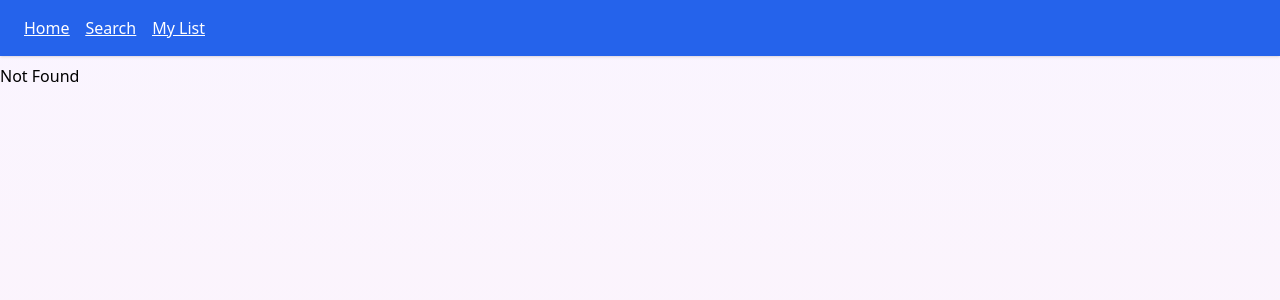
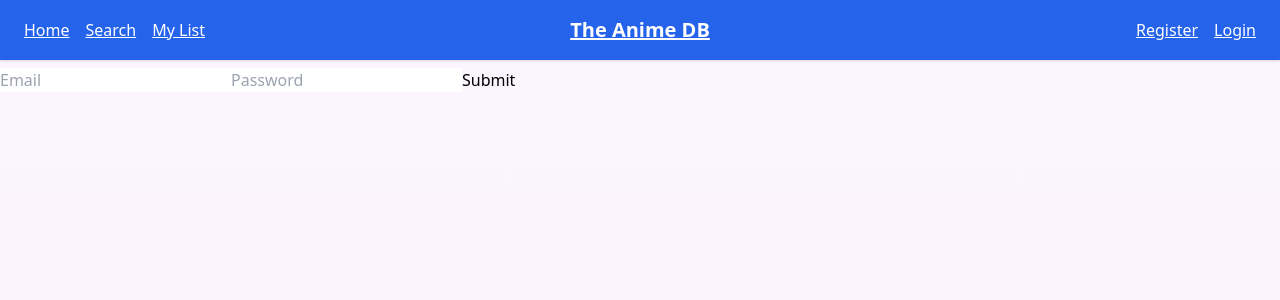
Before and after one commit to arkcorn/anime-db, a React (Vite) app: page /register in a window 1280 px wide. Before the commit this address had no page. Shown: the top 300 px of the page. Built offline with nearby package versions, Linux system fonts and the light colour scheme.

Commit message:
Inserts user data to DB

```diff
--- a/package.json
+++ b/package.json
@@ -26,6 +26,7 @@
   "dependencies": {
     "@tanstack/react-query": "^5.59.13",
     "@tanstack/react-router": "^1.65.0",
+    "bcrypt": "^5.1.1",
     "dotenv": "^16.4.7",
     "express": "^4.21.2",
     "openai": "^4.77.3",
--- a/server.js
+++ b/server.js
@@ -4,9 +4,14 @@ const express = require("express");
 const app = express();
 const pgRouter = require("./src/api/pg");
 const perplexityRouter = require("./src/api/perplexity");
+const userRouter = require("./src/api/user");
+
+app.use(express.json());
+app.use(express.urlencoded({ extended: true }));
 
 app.use("/api", pgRouter);
 app.use("/api", perplexityRouter);
+app.use("/api", userRouter);
 
 app.listen(process.env.PORT, () => {
   console.log(`Server running on port ${process.env.PORT}`);
--- a/src/Header.jsx
+++ b/src/Header.jsx
@@ -3,10 +3,19 @@ import { Link } from "@tanstack/react-router"
 
 export default function Header() {
   return (
-    <div className="p-4 bg-blue-600 border-blue-800 shadow text-white underline mb-2">
-      <Link to='/' className="p-2">Home</Link>
-      <Link to='/search' className="p-2">Search</Link>
-      <Link to='/list' className="p-2">My List</Link>
+    <div className="p-4 bg-blue-600 border-blue-800 shadow text-white underline mb-2 flex justify-between items-center">
+      <div className="flex-1">
+        <Link to='/' className="p-2">Home</Link>
+        <Link to='/search' className="p-2">Search</Link>
+        <Link to='/list' className="p-2">My List</Link>
+      </div>
+      <div className="text-xl font-bold flex-1 text-center">
+        <Link to='/'>The Anime DB</Link>
+      </div>
+      <div className="flex-1 text-right">
+        <Link to='/register' className="p-2">Register</Link>
+        <Link to='/login' className="p-2">Login</Link>
+      </div>
     </div>
   )
 }
--- /dev/null
+++ b/src/api/user.js
@@ -0,0 +1,35 @@
+require("dotenv").config();
+
+const express = require("express");
+const bcrypt = require("bcrypt");
+const router = express.Router();
+
+const pg = require("pg");
+const pool = new pg.Pool({
+  user: process.env.DB_USER,
+  password: process.env.DB_PASSWORD,
+  host: process.env.DB_HOST,
+  port: process.env.DB_PORT,
+  database: process.env.DB_NAME,
+});
+
+router.post("/register", async (req, res) => {
+  const { email, password } = req.body;
+
+  const hashedPass = await bcrypt.hash(password, 10);
+
+  // const time = Date.now() // TODO
+
+  const response = await pool.query(
+    ` INSERT INTO userInfo (
+    email, password
+  ) VALUES (
+   $1, $2)
+    `,
+    [email, hashedPass]
+  );
+
+  res.json({ message: "User may or may not be created" }); // TODO
+});
+
+module.exports = router;
--- a/src/routeTree.gen.ts
+++ b/src/routeTree.gen.ts
@@ -17,6 +17,8 @@ import { Route as rootRoute } from './routes/__root'
 // Create Virtual Routes
 
 const SearchLazyImport = createFileRoute('/search')()
+const RegisterLazyImport = createFileRoute('/register')()
+const LoginLazyImport = createFileRoute('/login')()
 const ListLazyImport = createFileRoute('/list')()
 const IndexLazyImport = createFileRoute('/')()
 const AnimeTitleLazyImport = createFileRoute('/anime/$title')()
@@ -28,6 +30,18 @@ const SearchLazyRoute = SearchLazyImport.update({
   path: '/search',
   getParentRoute: () => rootRoute,
 } as any).lazy(() => import('./routes/search.lazy').then((d) => d.Route))
+
+const RegisterLazyRoute = RegisterLazyImport.update({
+  id: '/register',
+  path: '/register',
+  getParentRoute: () => rootRoute,
+} as any).lazy(() => import('./routes/register.lazy').then((d) => d.Route))
+
+const LoginLazyRoute = LoginLazyImport.update({
+  id: '/login',
+  path: '/login',
+  getParentRoute: () => rootRoute,
+} as any).lazy(() => import('./routes/login.lazy').then((d) => d.Route))
 
 const ListLazyRoute = ListLazyImport.update({
   id: '/list',
@@ -65,6 +79,20 @@ declare module '@tanstack/react-router' {
       preLoaderRoute: typeof ListLazyImport
       parentRoute: typeof rootRoute
     }
+    '/login': {
+      id: '/login'
+      path: '/login'
+      fullPath: '/login'
+      preLoaderRoute: typeof LoginLazyImport
+      parentRoute: typeof rootRoute
+    }
+    '/register': {
+      id: '/register'
+      path: '/register'
+      fullPath: '/register'
+      preLoaderRoute: typeof RegisterLazyImport
+      parentRoute: typeof rootRoute
+    }
     '/search': {
       id: '/search'
       path: '/search'
@@ -87,6 +115,8 @@ declare module '@tanstack/react-router' {
 export interface FileRoutesByFullPath {
   '/': typeof IndexLazyRoute
   '/list': typeof ListLazyRoute
+  '/login': typeof LoginLazyRoute
+  '/register': typeof RegisterLazyRoute
   '/search': typeof SearchLazyRoute
   '/anime/$title': typeof AnimeTitleLazyRoute
 }
@@ -94,6 +124,8 @@ export interface FileRoutesByFullPath {
 export interface FileRoutesByTo {
   '/': typeof IndexLazyRoute
   '/list': typeof ListLazyRoute
+  '/login': typeof LoginLazyRoute
+  '/register': typeof RegisterLazyRoute
   '/search': typeof SearchLazyRoute
   '/anime/$title': typeof AnimeTitleLazyRoute
 }
@@ -102,22 +134,39 @@ export interface FileRoutesById {
   __root__: typeof rootRoute
   '/': typeof IndexLazyRoute
   '/list': typeof ListLazyRoute
+  '/login': typeof LoginLazyRoute
+  '/register': typeof RegisterLazyRoute
   '/search': typeof SearchLazyRoute
   '/anime/$title': typeof AnimeTitleLazyRoute
 }
 
 export interface FileRouteTypes {
   fileRoutesByFullPath: FileRoutesByFullPath
-  fullPaths: '/' | '/list' | '/search' | '/anime/$title'
+  fullPaths:
+    | '/'
+    | '/list'
+    | '/login'
+    | '/register'
+    | '/search'
+    | '/anime/$title'
   fileRoutesByTo: FileRoutesByTo
-  to: '/' | '/list' | '/search' | '/anime/$title'
-  id: '__root__' | '/' | '/list' | '/search' | '/anime/$title'
+  to: '/' | '/list' | '/login' | '/register' | '/search' | '/anime/$title'
+  id:
+    | '__root__'
+    | '/'
+    | '/list'
+    | '/login'
+    | '/register'
+    | '/search'
+    | '/anime/$title'
   fileRoutesById: FileRoutesById
 }
 
 export interface RootRouteChildren {
   IndexLazyRoute: typeof IndexLazyRoute
   ListLazyRoute: typeof ListLazyRoute
+  LoginLazyRoute: typeof LoginLazyRoute
+  RegisterLazyRoute: typeof RegisterLazyRoute
   SearchLazyRoute: typeof SearchLazyRoute
   AnimeTitleLazyRoute: typeof AnimeTitleLazyRoute
 }
@@ -125,6 +174,8 @@ export interface RootRouteChildren {
 const rootRouteChildren: RootRouteChildren = {
   IndexLazyRoute: IndexLazyRoute,
   ListLazyRoute: ListLazyRoute,
+  LoginLazyRoute: LoginLazyRoute,
+  RegisterLazyRoute: RegisterLazyRoute,
   SearchLazyRoute: SearchLazyRoute,
   AnimeTitleLazyRoute: AnimeTitleLazyRoute,
 }
@@ -141,6 +192,8 @@ export const routeTree = rootRoute
       "children": [
         "/",
         "/list",
+        "/login",
+        "/register",
         "/search",
         "/anime/$title"
       ]
@@ -151,6 +204,12 @@ export const routeTree = rootRoute
     "/list": {
       "filePath": "list.lazy.jsx"
     },
+    "/login": {
+      "filePath": "login.lazy.jsx"
+    },
+    "/register": {
+      "filePath": "register.lazy.jsx"
+    },
     "/search": {
       "filePath": "search.lazy.jsx"
     },
--- a/src/routes/index.lazy.jsx
+++ b/src/routes/index.lazy.jsx
@@ -7,7 +7,7 @@ export const Route = createLazyFileRoute("/")({
 function Index() {
     return (
         <div>
-            This is the Homepage
+            <Link to="/register">Register</Link>
         </div>
     )
 }
--- /dev/null
+++ b/src/routes/login.lazy.jsx
@@ -0,0 +1,9 @@
+import { createLazyFileRoute } from '@tanstack/react-router'
+
+export const Route = createLazyFileRoute('/login')({
+  component: RouteComponent,
+})
+
+function RouteComponent() {
+  return <div>Hello "/login"!</div>
+}
--- /dev/null
+++ b/src/routes/register.lazy.jsx
@@ -0,0 +1,43 @@
+import { createLazyFileRoute } from '@tanstack/react-router'
+import { useState } from 'react'
+
+export const Route = createLazyFileRoute('/register')({
+  component: RouteComponent,
+})
+
+function RouteComponent() {
+
+  const [formData, setFormData] = useState({
+    email: '',
+    password: '',
+  })
+
+  const handleSubmit = async (e) => {
+    e.preventDefault()
+    const response = await fetch('/api/register', {
+      method: 'POST',
+      headers: {
+        'Content-Type': 'application/json',
+      },
+      body: JSON.stringify(formData)
+    })
+  }
+
+  return <div>
+    <form onSubmit={handleSubmit}>
+      <input type='email'
+      value={formData.email}
+      placeholder='Email'
+      onChange={(e) => {
+        setFormData({...formData, email: e.target.value})
+      }}></input>
+      <input type='password'
+      value={formData.password}
+      placeholder='Password'
+      onChange={(e) => {
+        setFormData({...formData, password: e.target.value})
+      }}></input>
+      <button type='submit'>Submit</button>
+    </form>
+  </div>
+}
```
Also changed, not shown: 1 other file (tests, documents, lock files or other folders).
